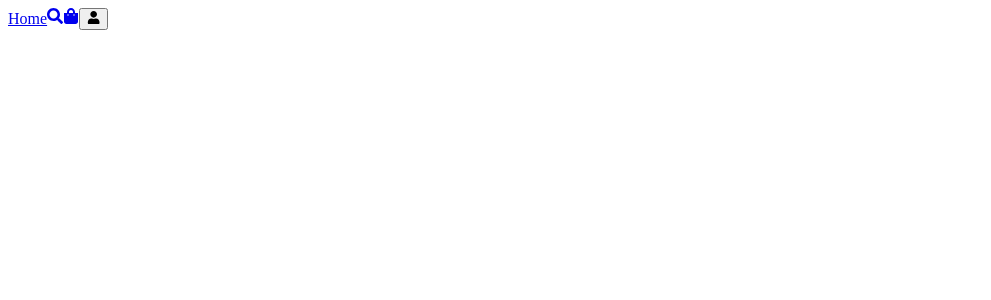
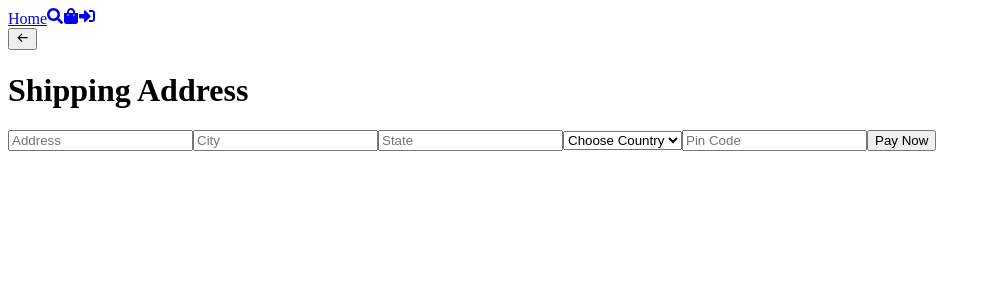
Before and after one commit to Bodhisatwa2002/MERN_Ecommerce, a React (Vite) app in the folder ecommerce-frontend/: page /shipping in a window 1280 px wide. Before the commit this address had no page. Shown: the top 300 px of the page, without its empty margins (0-991 px from the left). Built offline with nearby package versions, Linux system fonts and the light colour scheme; the HTML template or start-up script is replaced by a standard one.

Commit message:
added shipping page with styles

```diff
--- a/ecommerce-frontend/src/App.tsx
+++ b/ecommerce-frontend/src/App.tsx
@@ -1,11 +1,11 @@
 import { BrowserRouter as Router, Routes, Route } from "react-router-dom";
 import { lazy, Suspense } from "react";
+import Loader from "./components/loader";
+import Header from "./components/header";
 const Home = lazy(() => import("./pages/home"));
 const Search = lazy(() => import("./pages/search"));
 const Cart = lazy(() => import("./pages/cart"));
-import Loader from "./components/loader";
-import Header from "./components/header";
-
+const Shipping = lazy(() => import("./pages/shipping"));
 
 // Admin dashboard
 const Dashboard = lazy(() => import("./pages/admin/dashboard"));
@@ -26,19 +26,21 @@
   () => import("./pages/admin/management/transactionmanagement")
 );
 
-
-
 const App = () => {
   return (
     <Router>
-
       {/* Header */}
-<Header/>
+      <Header />
       <Suspense fallback={<Loader />}>
         <Routes>
           <Route path="/" element={<Home />} />
           <Route path="/search" element={<Search />} />
           <Route path="/cart" element={<Cart />} />
+
+          {/* Logged In User Routes */}
+          <Route>
+            <Route path="/shipping" element={<Shipping />} />
+          </Route>
           {/* Admin Routes */}
           <Route
           // element={
@@ -72,7 +74,6 @@
               element={<TransactionManagement />}
             />
           </Route>
-
         </Routes>
       </Suspense>
     </Router>
--- a/ecommerce-frontend/src/components/header.tsx
+++ b/ecommerce-frontend/src/components/header.tsx
@@ -9,7 +9,7 @@
 } from "react-icons/fa";
 import { Link } from "react-router-dom";
 
-const user = { _id: "dfdf", role: "user" };
+const user = { _id: "", role: "" };
 
 const Header = () => {
   const [isOpen, setIsOpen] = useState<boolean>(false);
--- /dev/null
+++ b/ecommerce-frontend/src/pages/shipping.tsx
@@ -0,0 +1,77 @@
+import { ChangeEvent, useState } from "react";
+import { BiArrowBack } from "react-icons/bi";
+import { useNavigate } from "react-router-dom";
+
+const Shipping = () => {
+  const navigate = useNavigate;
+
+  const [shippingInfo, setShippingInfo] = useState({
+    address: "",
+    city: "",
+    state: "",
+    country: "",
+    pinCode: "",
+  });
+  const changeHandler = (
+    e: ChangeEvent<HTMLInputElement | HTMLSelectElement>
+  ) => {
+    setShippingInfo((prev) => ({
+      ...prev,
+      [e.target.name]: e.target.value,
+    }));
+  };
+  return (
+    <div className="shipping">
+      <button className="back-btn" onClick={() => navigate()}>
+        <BiArrowBack />
+      </button>
+      <form>
+        <h1>Shipping Address</h1>
+        <input
+          required
+          type="text"
+          placeholder="Address"
+          name="address"
+          value={shippingInfo.address}
+          onChange={changeHandler}
+        />
+        <input
+          required
+          type="text"
+          placeholder="City"
+          name="city"
+          value={shippingInfo.city}
+          onChange={changeHandler}
+        />
+        <input
+          required
+          type="text"
+          placeholder="State"
+          name="state"
+          value={shippingInfo.state}
+          onChange={changeHandler}
+        />
+        <select
+          name="country"
+          required
+          value={shippingInfo.country}
+          onChange={changeHandler}
+        >
+          <option value="">Choose Country</option>
+          <option value="india">India</option>
+        </select>
+        <input
+          required
+          type="number"
+          placeholder="Pin Code"
+          name="pinCode"
+          value={shippingInfo.pinCode}
+          onChange={changeHandler}
+        />
+        <button>Pay Now</button>
+      </form>
+    </div>
+  );
+};
+
+export default Shipping;
--- a/ecommerce-frontend/src/styles/app.scss
+++ b/ecommerce-frontend/src/styles/app.scss
@@ -37,6 +37,7 @@
 
 @import "home";
 @import "cart";
+@import "shipping";
 
 @import "admin-styles/dashboard";
 @import "admin-styles/products";
--- /dev/null
+++ b/ecommerce-frontend/src/styles/shipping.scss
@@ -0,0 +1,58 @@
+.shipping {
+  @include flex;
+
+  .back-btn {
+    @include square(2.5rem);
+    background-color: $color2;
+    color: $color1;
+    @include flex;
+    position: fixed;
+    top: 2rem;
+    left: 2rem;
+    border-radius: 100%;
+    border: none;
+    outline: none;
+    cursor: pointer;
+    @include baseShadow;
+
+    svg {
+      transition: all 0.3s;
+    }
+
+    &:hover svg {
+      translate: -0.25rem;
+    }
+  }
+
+  > form {
+    max-width: 450px;
+    width: 100%;
+    @include flex(column, center, stretch, 2rem);
+    padding: 2rem;
+
+    > h1 {
+      @include heading(2px);
+      margin: 2rem;
+      text-align: center;
+    }
+    > input,
+    > select {
+      border: 1px solid rgba(31, 31, 31, 0.351);
+      padding: 1rem;
+      outline: none;
+      font-size: 1.05rem;
+      border-radius: 5px;
+    }
+
+    > button {
+      @include btn(1rem, $color3, $color1);
+      border-radius: 5px;
+      font-size: 1.05rem;
+      text-transform: uppercase;
+      letter-spacing: 2px;
+      &:hover {
+        opacity: 0.8;
+      }
+    }
+  }
+}
```
Also changed, not shown: ecommerce-frontend/src/styles/admin-styles/_mixin.scss (+9 -0 lines). Lines whose indentation alone changed are shown as unchanged.
